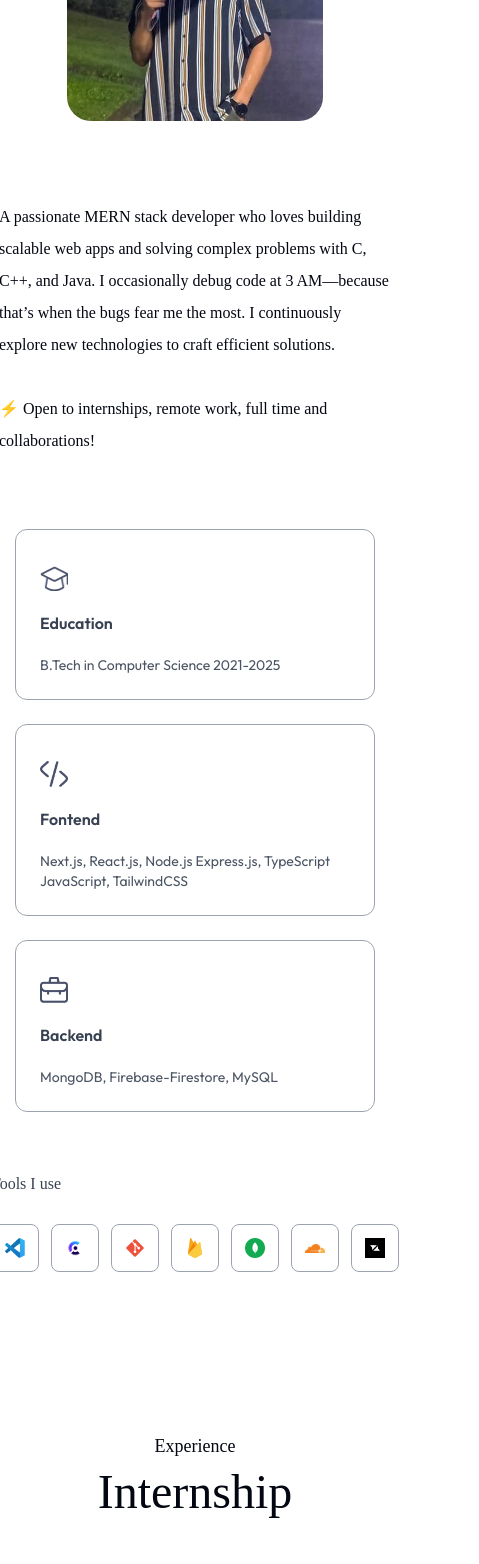
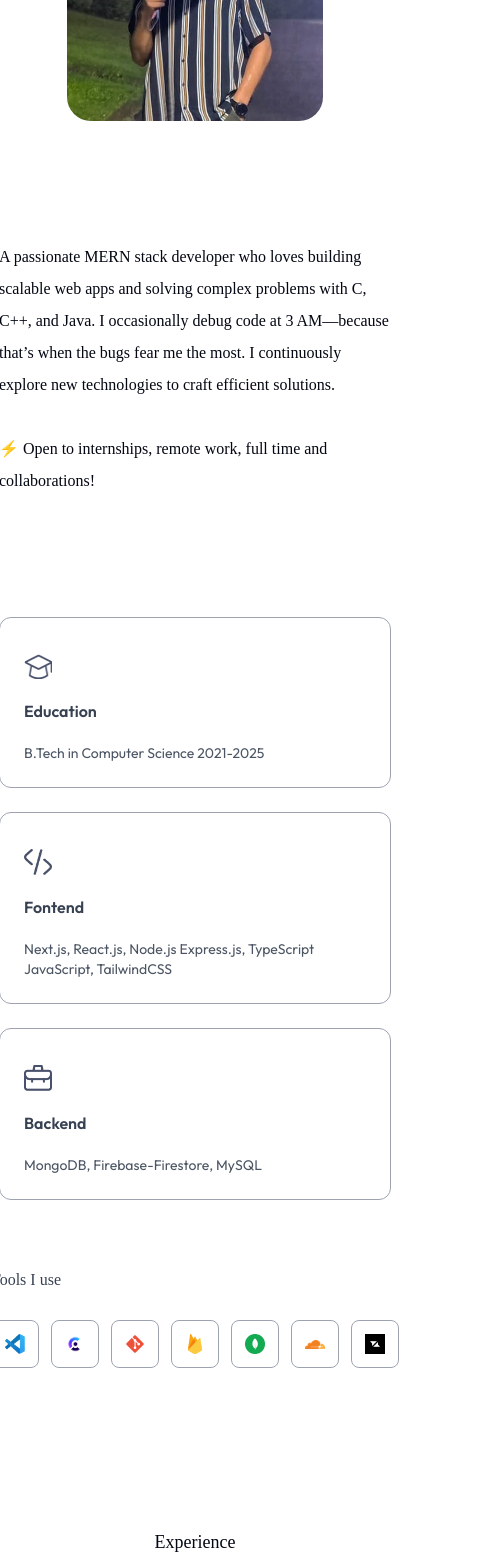
Before and after one commit to Harsh-Parwal/portfolio_harshvardhan_dev, a Next.js app: page / in a window 390 px wide. Shown: the part 1227-2791 px from the top of the page, 479 px wide, since content can reach past the window. Built offline with nearby package versions, Linux system fonts and the light colour scheme; a web font is replaced by a local one.

Commit message:
reverting1 mobile interface

```diff
--- a/app/components/About.jsx
+++ b/app/components/About.jsx
@@ -35,23 +35,23 @@
                 <Image src={assets.sideImg} alt='user' className='w-full rounded-3xl'/>
             </motion.div>
 
-            <motion.div className='max-w-3xl     lg:p-0 px-10 '
+            <motion.div className=' flex-1'
                 initial={{opacity:0}}
                 whileInView={{opacity:1}}
                 transition={{duration:0.6,delay:0.8}}>
-                <p className='flex items-center mb-10 max-w-2xl font-Ovo   lg:mx-0 mx-12'>
+                <p className='mb-10 max-w-2xl font-Ovo   p-10 lg:p-0'>
                     A passionate MERN stack developer who loves building scalable web apps and solving complex problems with C, C++, and Java. I occasionally debug code at 3 AM—because that’s when the bugs fear me the most. I continuously explore new technologies to craft efficient solutions.
                     <br/>
                     <br />
                     ⚡ Open to internships, remote work, full time and collaborations!
                 </p>
 
-                <motion.ul className='grid grid-cols-1 sm:grid-cols-3 gap-6 max-w-2xl   lg:p-0 p-8'
+                <motion.ul className='grid grid-cols-1 sm:grid-cols-3 gap-6 max-w-2xl  p-10 lg:p-0 '
                     initial={{opacity:0}}
                     whileInView={{opacity:1}}
                     transition={{duration:0.8,delay:1}}>
                     {infoList.map(({icon, iconDark, title, description}, index)=>(
-                        <motion.li className='border-[0.5px] border-gray-400 rounded-xl p-6 cursor-pointer hover:bg-lightHover hover:-translate-y-1 duration-500 hover:shadow-black  dark:border-white dark:hover:shadow-white dark:hover:bg-darkHover/50   lg:mx-0 mx-8' key={index}
+                        <motion.li className='border-[0.5px] border-gray-400 rounded-xl p-6 cursor-pointer hover:bg-lightHover hover:-translate-y-1 duration-500 hover:shadow-black  dark:border-white dark:hover:shadow-white dark:hover:bg-darkHover/50' key={index}
                             whileHover={{scale:1.05}}>
                             <Image src={isDarkMode?iconDark:icon} alt={title} className='w-7 mt-3'/>
                             <h3 className='my-4 font-semibold text-gray-700 dark:text-white'>{title}</h3>
@@ -60,14 +60,14 @@
                     ))}
                 </motion.ul>
 
-                <motion.h4 className='my-6 text-gray-700 font-Ovo dark:text-white/80   lg:mx-0 mx-10'
+                <motion.h4 className='my-6 text-gray-700 font-Ovo  dark:text-white/80   lg:ml-0 ml-8'
                     initial={{y:20,opacity:0}}
                     whileInView={{opacity:1,y:0}}
                     transition={{duration:0.5,delay:1.3}}>
                     Tools I use
                 </motion.h4>
 
-                <motion.ul className='flex items-center  gap-3    lg:mx-0 mx-10'
+                <motion.ul className='flex items-center gap-3 sm:gap-5      lg:ml-0 ml-8 lg:mr-0 mr-8'
                     initial={{opacity:0}}
                     whileInView={{opacity:1}}
                     transition={{duration:0.6,delay:1.5}}>
--- a/app/components/Internship.jsx
+++ b/app/components/Internship.jsx
@@ -46,7 +46,7 @@
       </motion.h2>
 
       <motion.div
-        className="max-w-3xl mx-auto flex flex-col gap-10   p-0"
+        className="max-w-3xl mx-auto flex flex-col gap-10    p-0"
         initial={{ opacity: 0 }}
         whileInView={{ opacity: 1 }}
         transition={{ duration: 0.8 }}
```
